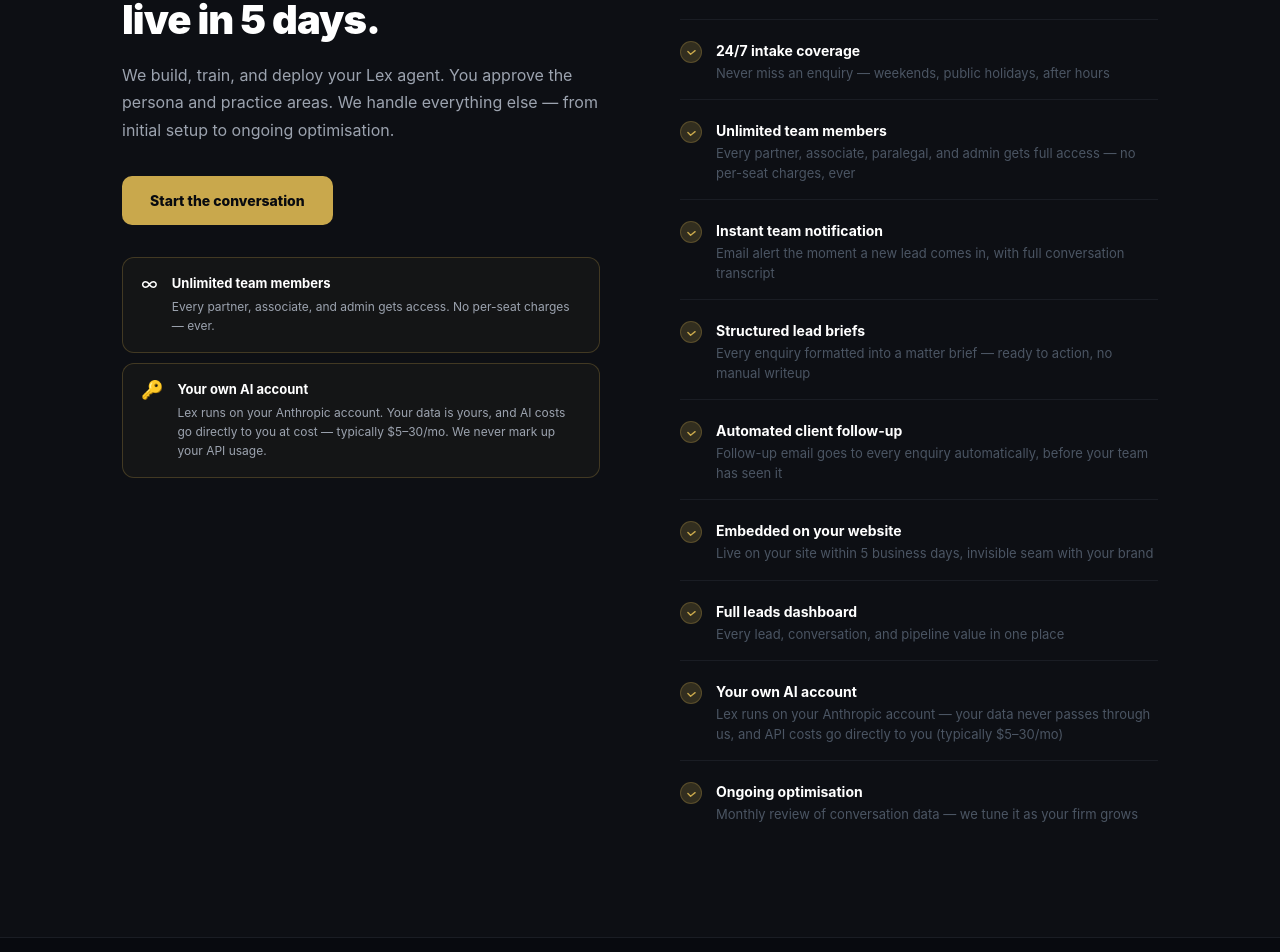
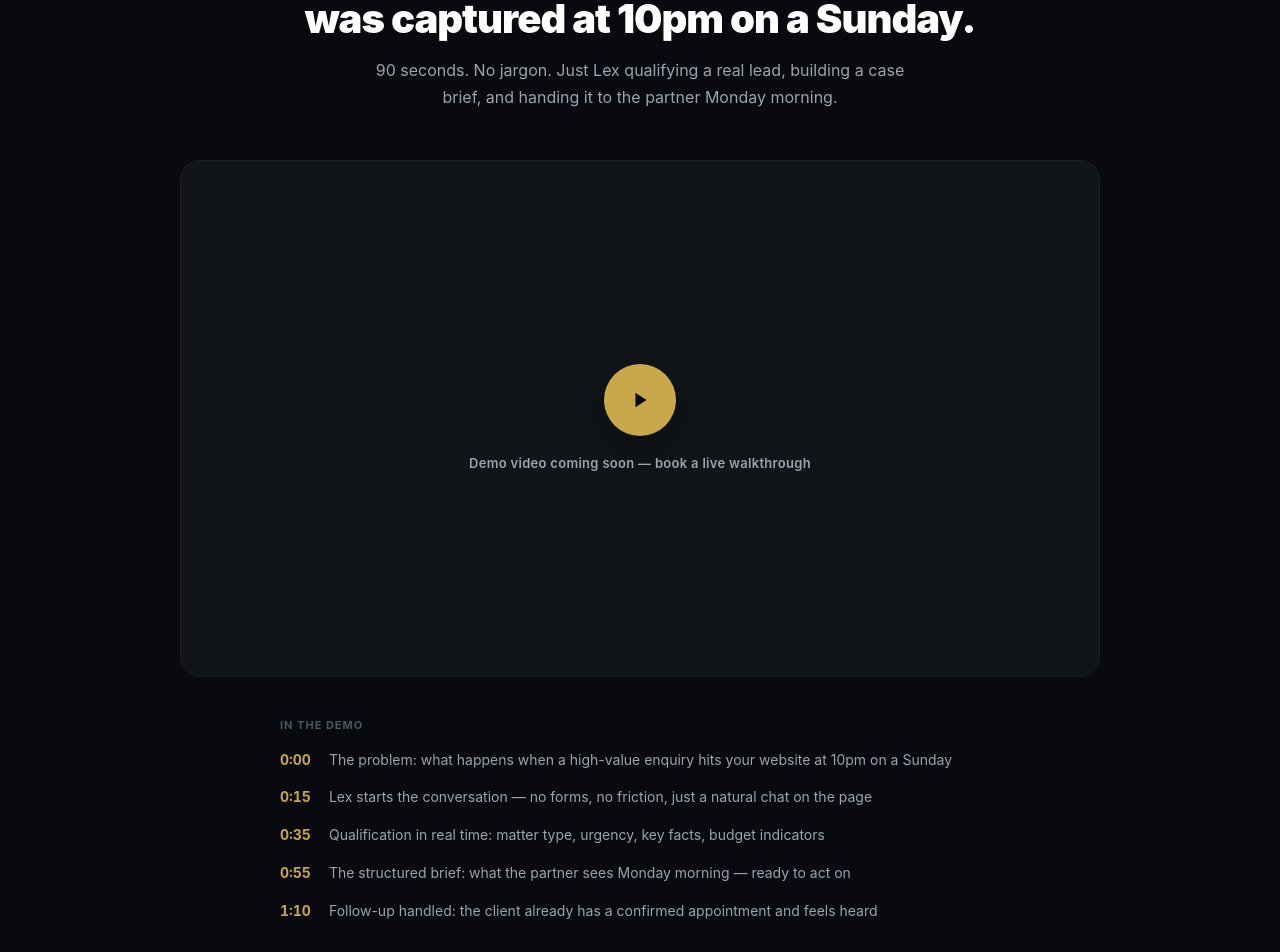
Before and after one commit to sg-satoshi/saabai-site, a Next.js app: page /counsel-backup in a window 1280 px wide. Shown: the part 4424-5376 px from the top of the page. Built offline with nearby package versions, Linux system fonts and the light colour scheme; no server answers.

Commit message:
feat(lex): Add explainer video section with transcript timeline and demo CTA

```diff
--- a/app/counsel-backup/page.tsx
+++ b/app/counsel-backup/page.tsx
@@ -489,6 +489,45 @@ export default function CounselPage() {
         </div>
       </div>
 
+      {/* Video / Explainer */}
+      <div style={{ maxWidth: 1100, margin: "0 auto", padding: "96px 32px 80px" }}>
+        <div style={{ textAlign: "center", marginBottom: 48 }}>
+          <p style={{ fontSize: 11, color: gold, letterSpacing: "1.2px", textTransform: "uppercase" as const, fontWeight: 700, margin: "0 0 14px" }}>Watch Lex in action</p>
+          <h2 style={{ fontSize: "clamp(26px, 3.5vw, 40px)", fontWeight: 900, letterSpacing: "-1px", margin: "0 0 16px", color: textPrimary, lineHeight: 1.1 }}>
+            See how a $12,000 commercial matter<br />was captured at 10pm on a Sunday.
+          </h2>
+          <p style={{ fontSize: 16, color: textSecondary, maxWidth: 540, margin: "0 auto", lineHeight: 1.7 }}>
+            90 seconds. No jargon. Just Lex qualifying a real lead, building a case brief, and handing it to the partner Monday morning.
+          </p>
+        </div>
+        <div style={{ position: "relative" as const, borderRadius: 20, overflow: "hidden" as const, border: `1px solid ${border}`, background: card, aspectRatio: "16 / 9", maxWidth: 920, margin: "0 auto" }}>
+          {/* Play button overlay */}
+          <div style={{ position: "absolute" as const, inset: 0, display: "flex", flexDirection: "column" as const, alignItems: "center", justifyContent: "center", gap: 18, cursor: "pointer" }}
+               onClick={() => window.open("https://calendly.com/shanegoldberg/30min", "_blank")}>
+            <div style={{ width: 72, height: 72, borderRadius: "50%", background: gold, display: "flex", alignItems: "center", justifyContent: "center", boxShadow: "0 12px 40px rgba(0, 0, 0, 0.35)" }}>
+              <svg width="22" height="22" viewBox="0 0 24 24" fill={bg}><polygon points="7,4 19,12 7,20"/></svg>
+            </div>
+            <span style={{ fontSize: 13, color: textSecondary, fontWeight: 600, letterSpacing: "0.3px" }}>Demo video coming soon — book a live walkthrough</span>
+          </div>
+        </div>
+        {/* Transcript preview */}
+        <div style={{ maxWidth: 720, margin: "40px auto 0" }}>
+          <p style={{ fontSize: 11, color: textMuted, letterSpacing: "1px", textTransform: "uppercase" as const, fontWeight: 700, margin: "0 0 14px" }}>In the demo</p>
+          <div style={{ display: "grid", gridTemplateColumns: "auto 1fr", gap: "14px 18px", fontSize: 14, color: textSecondary, lineHeight: 1.7 }}>
+            <span style={{ color: gold, fontWeight: 700, fontVariantNumeric: "tabular-nums" }}>0:00</span>
+            <span>The problem: what happens when a high-value enquiry hits your website at 10pm on a Sunday</span>
+            <span style={{ color: gold, fontWeight: 700, fontVariantNumeric: "tabular-nums" }}>0:15</span>
+            <span>Lex starts the conversation — no forms, no friction, just a natural chat on the page</span>
+            <span style={{ color: gold, fontWeight: 700, fontVariantNumeric: "tabular-nums" }}>0:35</span>
+            <span>Qualification in real time: matter type, urgency, key facts, budget indicators</span>
+            <span style={{ color: gold, fontWeight: 700, fontVariantNumeric: "tabular-nums" }}>0:55</span>
+            <span>The structured brief: what the partner sees Monday morning — ready to act on</span>
+            <span style={{ color: gold, fontWeight: 700, fontVariantNumeric: "tabular-nums" }}>1:10</span>
+            <span>Follow-up handled: the client already has a confirmed appointment and feels heard</span>
+          </div>
+        </div>
+      </div>
+
       {/* What's included */}
       <div style={{ background: surface, borderTop: `1px solid ${border}`, borderBottom: `1px solid ${border}` }}>
         <div style={{ maxWidth: 1100, margin: "0 auto", padding: "96px 32px" }}>
```
